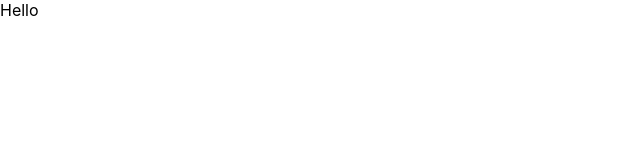
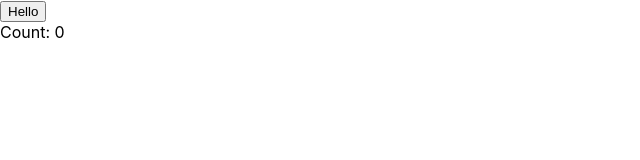
Before and after one commit to samchillcott/react-hooks, a React (Create React App) app: page / in a window 1280 px wide. Shown: the top 160 px of the page, without its empty margins (0-640 px from the left). Built offline with nearby package versions, Linux system fonts and the light colour scheme.

Commit message:
useCountRenders custom hook

```diff
--- a/src/App.js
+++ b/src/App.js
@@ -1,11 +1,14 @@
-import React from "react";
-import Hello from "./Hello";
+import React, { useState } from "react";
+import { Hello } from "./Hello";
 import "./App.css";
 
 function App() {
+	const [count, setCount] = useState(0);
+
 	return (
 		<div>
-			<Hello />
+			<Hello increment={() => setCount(count + 1)} />
+			<div>Count: {count}</div>
 		</div>
 	);
 }
--- a/src/Hello.js
+++ b/src/Hello.js
@@ -1,5 +1,7 @@
 import React from "react";
+import useCountRenders from "./useCountRenders";
 
-export default function Hello() {
-	return <div>Hello</div>;
-}
+export const Hello = React.memo(({ increment }) => {
+	useCountRenders();
+	return <button onClick={increment}>Hello</button>;
+});
--- /dev/null
+++ b/src/useCountRenders.js
@@ -0,0 +1,8 @@
+import { useRef } from "react";
+
+function useCountRenders() {
+	const renders = useRef(0);
+	console.log("renders: ", renders.current++);
+}
+
+export default useCountRenders;
```
